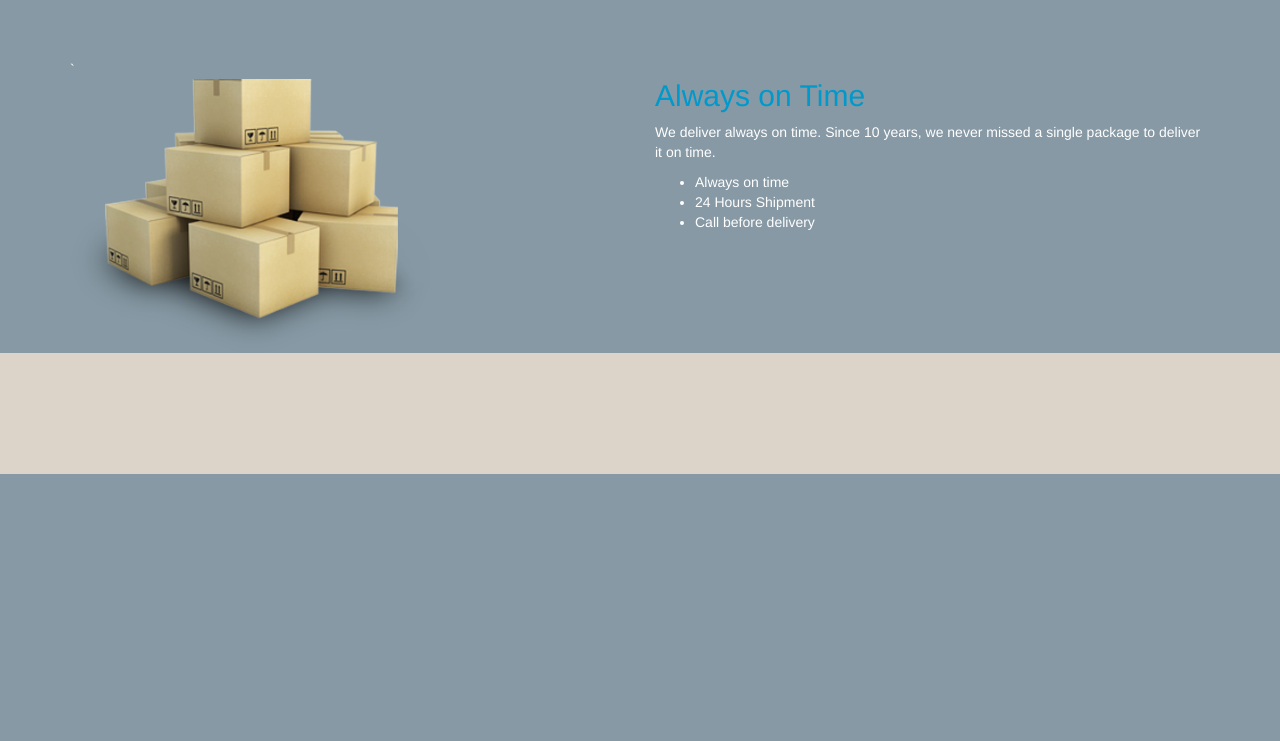
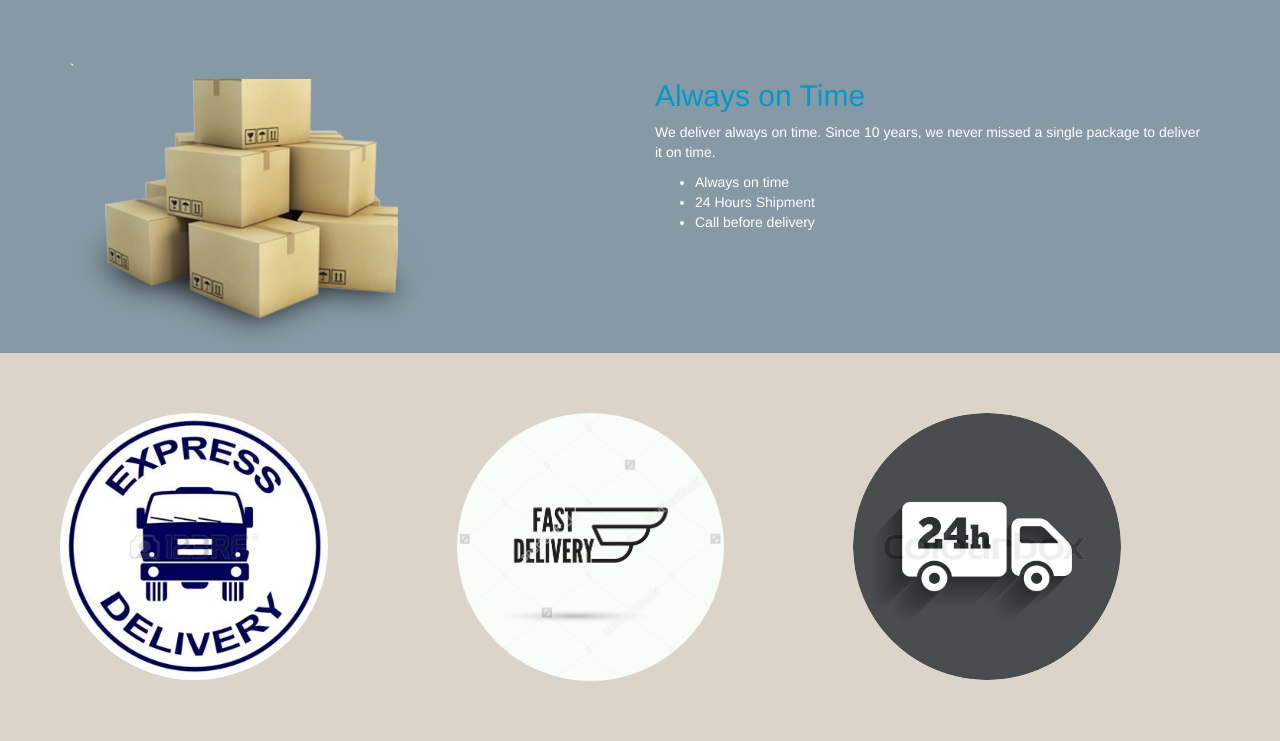
Before and after one commit to piyushmaurya23/ecom, a Django app: page /courier/ in a window 1280 px wide. Shown: the part 375-1116 px from the top of the page. Before the commit the page ends 849 px from the top, so only its background shows below. Run offline with Django 3.2, Linux system fonts and the light colour scheme; parts of the project's set-up code (start-up, migrations or seed data) failed here and were passed over; some libraries are stand-ins or nearby versions.

Commit message:
images added

```diff
--- a/ecom/templates/pages/courier.html
+++ b/ecom/templates/pages/courier.html
@@ -57,21 +57,24 @@
     </section>
 
     <section id="three" class="back-three">
-    <div class="container">
+
             <div class="row">
-            <div class="col-sm-4">
+                <small>
+                    <div class="col-sm-3">
 
-            </div>
-            <div class="col-sm-4">
-
-            </div>
-            <div class="col-sm-4">
-
+                        <img class="img-circle img-responsive" src="{% static 'images/express.jpg' %}" alt="courier">
                     </div>
 
+                    <div class="col-sm-3 col-sm-offset-1">
+                        <img class="img-circle img-responsive" src="{% static 'images/fast.jpg' %}" alt="courier">
+                    </div>
+                    <div class="col-sm-3 col-sm-offset-1">
+                        <img class="img-circle" src="{% static 'images/24hour.jpg' %}" alt="courier">
+                    </div>
+                </small>
             </div>
         </div>
-    </div>
+
     </section>
 
 {% endblock %}
```
Also changed, not shown: ecom/static/images/24hour.jpg (added), ecom/static/images/express.jpg (added), ecom/static/images/fast.jpg (added). Lines whose indentation alone changed are shown as unchanged.
